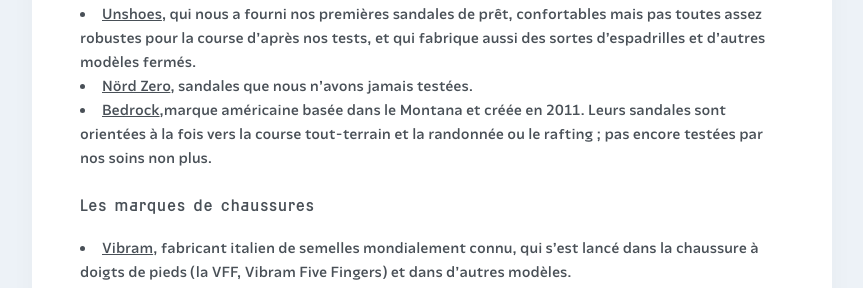
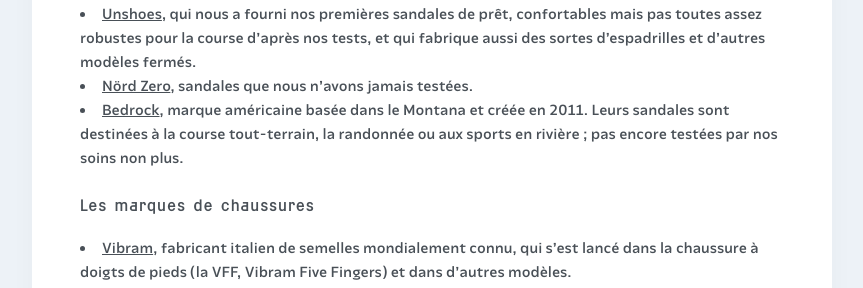
Before and after one commit to courirpaleo/courirpaleo.github.io, a Jekyll site: the page built from _pages/ressources.md, in a window 1280 px wide and 900 px high, scrolled down 9355 px. Shown: the part 161-449 px from the top of the window, without its empty margins (208-1071 px from the left). Built offline with Jekyll 4.4.1, drawn with Linux system fonts in a browser that asks for light colours; some web fonts are replaced.

Commit message:
Update ressources.md

```diff
--- a/_pages/ressources.md
+++ b/_pages/ressources.md
@@ -106,7 +106,7 @@
 - [Panta Sandals](https://pantasandals.com/fr), fabriquées aux Pays-Bas.
 - [Unshoes](https://www.unshoesusa.com), qui nous a fourni nos premières sandales de prêt, confortables mais pas toutes assez robustes pour la course d'après nos tests, et qui fabrique aussi des sortes d'espadrilles et d'autres modèles fermés.
 - [Nörd Zero](https://nordrepublic.com/fr/produit/sandales-minimalistes-nord-zero), sandales que nous n'avons jamais testées.
-- [Bedrock](https://bedrocksandals.com/pages/our-story),marque américaine basée dans le Montana et créée en 2011. Leurs sandales sont orientées à la fois vers la course tout-terrain et la randonnée ou le rafting&nbsp;; pas encore testées par nos soins non plus.
+- [Bedrock](https://bedrocksandals.com/pages/our-story), marque américaine basée dans le Montana et créée en 2011. Leurs sandales sont destinées à la course tout-terrain, la randonnée ou aux sports en rivière&nbsp;; pas encore testées par nos soins non plus.
 
 #### Les marques de chaussures
 - [Vibram](https://www.vibram.fr), fabricant italien de semelles mondialement connu, qui s'est lancé dans la chaussure à doigts de pieds (la VFF, Vibram Five Fingers) et dans d'autres modèles.
```
